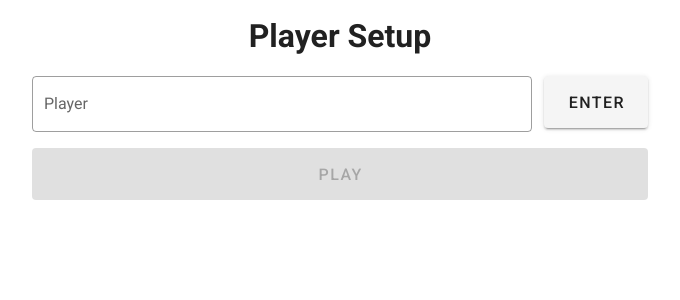
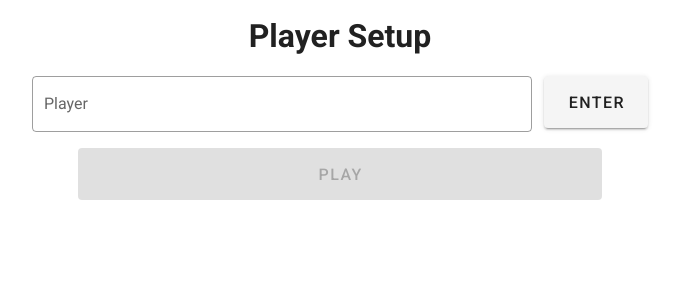
Before and after one commit to kehwar/turn-roll-for-catan, a Nuxt app: page / in a window 1280 px wide. Shown: the top 300 px of the page, without its empty margins (300-980 px from the left). Built offline with nearby package versions, Linux system fonts and the light colour scheme.

Commit message:
Style the setup page

```diff
--- a/components/player-setup.vue
+++ b/components/player-setup.vue
@@ -26,7 +26,13 @@
                 {{ name }}
             </v-chip>
         </div>
-        <v-btn x-large :disabled="names.length < 2" @click="emitPlayEvent">
+        <v-btn
+            class="play-button"
+            color="primary"
+            x-large
+            :disabled="names.length < 2"
+            @click="emitPlayEvent"
+        >
             Play
         </v-btn>
     </div>
@@ -67,8 +73,8 @@ h2 {
 .player-setup {
     display: flex;
     flex-direction: column;
+    height: 100%;
     gap: 1rem;
-    height: 100%;
 }
 
 .player-input {
@@ -83,4 +89,9 @@ h2 {
     gap: 0.75rem;
     justify-content: center;
 }
+
+.play-button {
+    width: 85%;
+    align-self: center;
+}
 </style>
```
